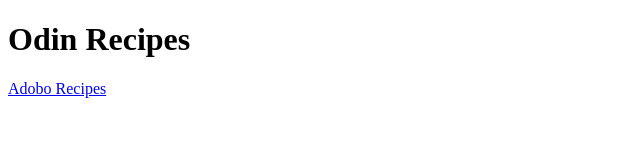
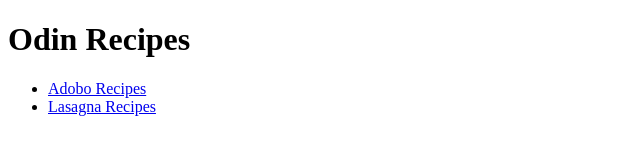
Before and after one commit to END1502/odin-recipes, a plain HTML site: page index.html in a window 1280 px wide. Shown: the whole page, without its empty margins (0-640 px from the left). Drawn offline with Linux system fonts and the light colour scheme.

Commit message:
Add relative link to lasagna.html

```diff
--- a/index.html
+++ b/index.html
@@ -6,7 +6,12 @@
     <title>Odin Recipes</title>
 </head>
 <body>
+
     <h1>Odin Recipes</h1>
-    <a href="./recipes/adobo.html">Adobo Recipes</a>
+    <ul>
+        <li><a href="./recipes/adobo.html">Adobo Recipes</a></li>
+        <li><a href="./recipes/lasagna.html">Lasagna Recipes</a></li>
+    </ul>
+
 </body>
 </html>
```
